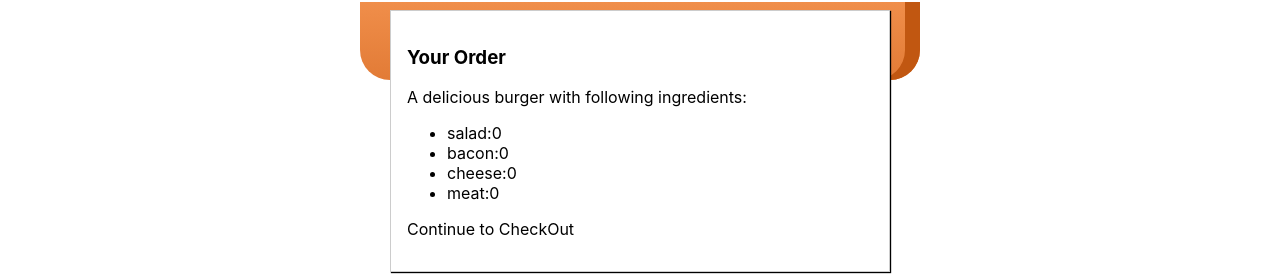
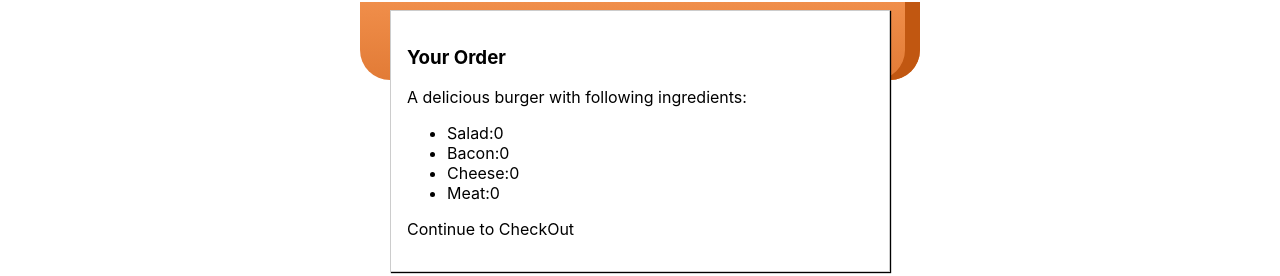
Before and after one commit to Mayankipsa/burger-builder, a React (Create React App) app: page / in a window 1280 px wide. Shown: the part 230-506 px from the top of the page. Built offline with nearby package versions, Linux system fonts and the light colour scheme.

Commit message:
corrected style textTransform spelling

```diff
--- a/src/components/Burger/OrderSummary/OrderSummary.js
+++ b/src/components/Burger/OrderSummary/OrderSummary.js
@@ -4,7 +4,7 @@ const orderSummary = (props) => {
     const ingredientSummary = Object.keys(props.ingredients)
         .map(igKey => {
             return <li key={igKey}>
-                <span style={{ textTrasnform: 'capitalize' }}>{igKey}</span>:{props.ingredients[igKey]}
+                <span style={{ textTransform: 'capitalize' }}>{igKey}</span>:{props.ingredients[igKey]}
             </li>
         });
     return (
```
